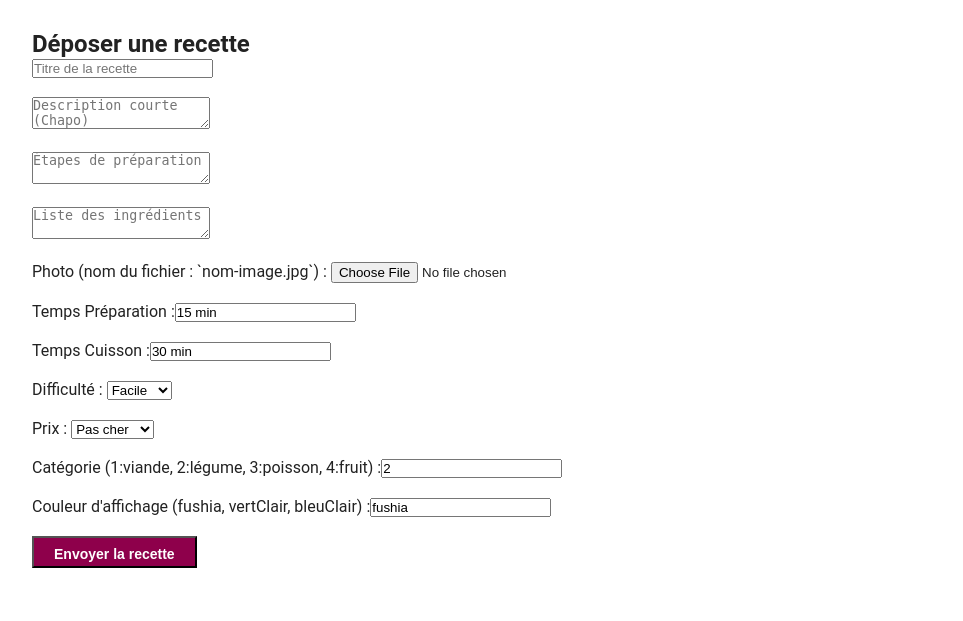
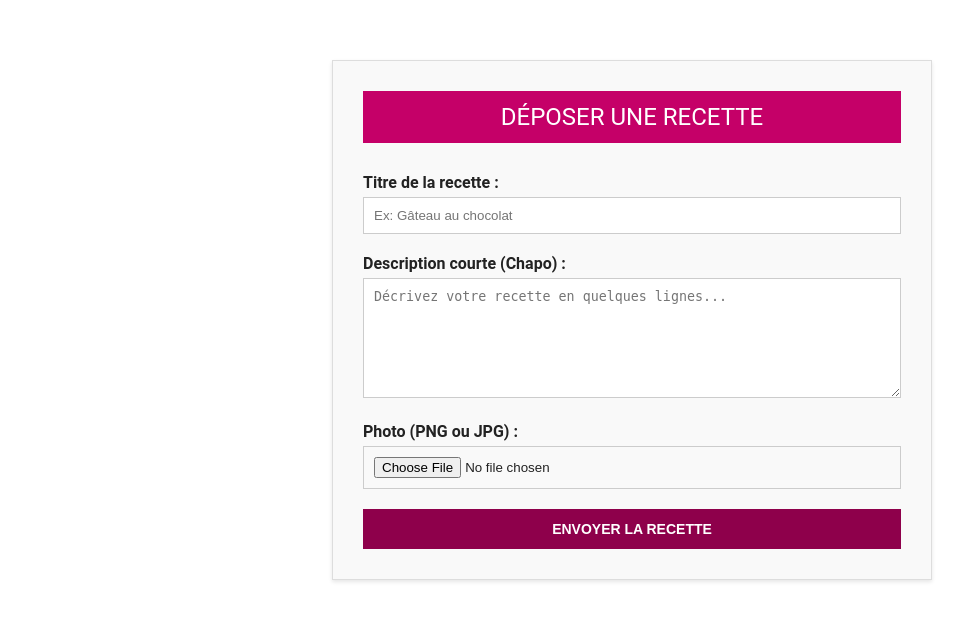
Before and after one commit to Kowayz/Koo2fourchette, a PHP site: page /ajouter_recette.php in a window 1280 px wide. Shown: the top 621 px of the page, without its empty margins (8-971 px from the left). Run offline with PHP 8.4, Linux system fonts and the light colour scheme; the visitor is signed in with stand-in values (Sample User, id 1).

Commit message:
fix correction ajout recette

```diff
--- a/ajouter_recette.php
+++ b/ajouter_recette.php
@@ -3,92 +3,119 @@
 session_start();
 require 'config.php';
 
-// Vérification de la connexion de l'utilisateur (sécurité)
+// Redirection si l'utilisateur n'est pas connecté
 if (!isset($_SESSION['user_id'])) {
     header("Location: connexion.php");
     exit();
 }
-
-// Récupération de l'ID du membre connecté
 $membre_id = $_SESSION['user_id'];
 
 ?>
 <!DOCTYPE html>
 <html>
-<head><link rel="stylesheet" href="style.css"></head>
+<head>
+    <meta charset="UTF-8">
+    <title>Déposer une recette</title>
+    <link rel="stylesheet" href="style.css">
+    <style>
+        /* Styles spécifiques pour centrer et espacer le formulaire */
+        .form-container {
+            max-width: 600px;
+            margin: 30px auto;
+            padding: 30px;
+            background: #f9f9f9;
+            border: 1px solid #ddd;
+            box-shadow: 0 2px 4px rgba(0,0,0,0.1);
+        }
+        .form-container input[type="text"],
+        .form-container textarea,
+        .form-container input[type="file"] {
+            width: 100%;
+            padding: 10px;
+            margin-bottom: 20px;
+            border: 1px solid #ccc;
+            box-sizing: border-box; /* S'assure que le padding n'augmente pas la taille totale */
+        }
+        .form-container textarea {
+            min-height: 120px;
+            resize: vertical;
+        }
+        .form-container label {
+            display: block;
+            margin-bottom: 5px;
+            font-weight: bold;
+            color: var(--couleur-texte);
+        }
+        .btn-deposer {
+            /* Utilise le style existant du fichier style.css */
+            display: inline-block !important;
+            width: 100%;
+            height: 40px;
+            line-height: 40px;
+            text-align: center;
+            border: none;
+            cursor: pointer;
+            text-transform: uppercase;
+        }
+    </style>
+</head>
 <body>
 <div class="content-wrapper">
-    <h2>Déposer une recette</h2>
+    <div class="form-container">
+        <h2 class="section-title" style="text-align:center; margin-bottom: 30px;">Déposer une recette</h2>
+
         <form method="POST" enctype="multipart/form-data">
-        <input type="text" name="titre" placeholder="Titre de la recette" required><br><br>
-        <textarea name="chapo" placeholder="Description courte (Chapo)" required></textarea><br><br>
-        <textarea name="preparation" placeholder="Étapes de préparation" required></textarea><br><br>
-        <textarea name="ingredients" placeholder="Liste des ingrédients" required></textarea><br><br>
 
-        <label>Photo (nom du fichier : `nom-image.jpg`) :</label>
-        <input type="file" name="image" required><br><br>
+            <label for="titre">Titre de la recette :</label>
+            <input type="text" id="titre" name="titre" placeholder="Ex: Gâteau au chocolat" required>
 
-        <label>Temps Préparation :</label><input type="text" name="temps_prep" value="15 min" required><br><br>
-        <label>Temps Cuisson :</label><input type="text" name="temps_cuisson" value="30 min" required><br><br>
-        <label>Difficulté :</label>
-        <select name="difficulte" required>
-            <option value="Facile">Facile</option>
-            <option value="Moyen">Moyen</option>
-            <option value="Difficile">Difficile</option>
-        </select><br><br>
-        <label>Prix :</label>
-        <select name="prix" required>
-            <option value="Pas cher">Pas cher</option>
-            <option value="Abordable">Abordable</option>
-            <option value="Cher">Cher</option>
-        </select><br><br>
-        <label>Catégorie (1:viande, 2:légume, 3:poisson, 4:fruit) :</label><input type="number" name="categorie" value="2" required><br><br>
-        <label>Couleur d'affichage (fushia, vertClair, bleuClair) :</label><input type="text" name="couleur" value="fushia" required><br><br>
+            <label for="chapo">Description courte (Chapo) :</label>
+            <textarea id="chapo" name="chapo" placeholder="Décrivez votre recette en quelques lignes..." required></textarea>
+
+            <label for="image">Photo (PNG ou JPG) :</label>
+            <input type="file" id="image" name="image" accept=".jpg, .jpeg, .png" required>
 
             <button type="submit" class="btn-deposer">Envoyer la recette</button>
         </form>
 
         <?php
         if ($_SERVER['REQUEST_METHOD'] == 'POST' && isset($_FILES['image'])) {
-        // --- Correction: Utilisation de utf8_encode avant l'insertion ---
             $titre = utf8_encode($_POST['titre']);
             $chapo = utf8_encode($_POST['chapo']);
-        $preparation = utf8_encode($_POST['preparation']);
-        $ingredients = utf8_encode($_POST['ingredients']);
-
-        // Champs secondaires
-        $temps_prep = htmlspecialchars($_POST['temps_prep']);
-        $temps_cuisson = htmlspecialchars($_POST['temps_cuisson']);
-        $difficulte = htmlspecialchars($_POST['difficulte']);
-        $prix = htmlspecialchars($_POST['prix']);
-        $categorie = (int)$_POST['categorie'];
-        $couleur = htmlspecialchars($_POST['couleur']);
-        // ------------------------------------------------------------------
 
             $imgName = $_FILES['image']['name'];
+            $imgTmpName = $_FILES['image']['tmp_name'];
+            $imgType = $_FILES['image']['type'];
 
-        // Upload de l'image (chemin corrigé lors de la réponse précédente)
-        if (move_uploaded_file($_FILES['image']['tmp_name'], "photos/recettes/" . $imgName)) {
+            // Vérification simple du type de fichier (JPG ou PNG)
+            $allowed_types = ['image/jpeg', 'image/png'];
+            if (!in_array($imgType, $allowed_types)) {
+                 echo "<p style='color:red; font-weight:bold;'>Erreur : Seuls les formats JPG et PNG sont autorisés.</p>";
+                 exit;
+            }
 
-            // Requête INSERT corrigée pour utiliser tous les champs et l'ID de session
+            // Upload de l'image (chemin corrigé)
+            if (move_uploaded_file($imgTmpName, "photos/recettes/" . $imgName)) {
+
+                // Insertion en base de données avec des valeurs par défaut pour les champs retirés du formulaire
+                // ATTENTION: Ces valeurs sont des valeurs minimales/génériques pour que la BDD ne plante pas.
+                // La catégorie 2 est pour 'légume'
                 $sql = "INSERT INTO recettes (titre, chapo, img, membre, categorie, difficulte, prix, tempsPreparation, tempsCuisson, preparation, ingredient, couleur)
-                    VALUES (?, ?, ?, ?, ?, ?, ?, ?, ?, ?, ?, ?)";
+                        VALUES (?, ?, ?, ?, 2, 'Facile', 'Pas cher', '20 min', '10 min', 'Préparation par défaut.', 'Ingrédients par défaut.', 'fushia')";
 
                 $stmt = $pdo->prepare($sql);
-            if ($stmt->execute([
-                $titre, $chapo, $imgName, $membre_id, $categorie, $difficulte, $prix,
-                $temps_prep, $temps_cuisson, $preparation, $ingredients, $couleur
-            ])) {
-                echo "<p style='color:green; font-weight:bold;'>Recette ajoutée avec succès ! <a href='index.php'>Retour à l'accueil</a></p>";
+                if ($stmt->execute([$titre, $chapo, $imgName, $membre_id])) {
+                    echo "<p style='color:green; font-weight:bold; margin-top: 15px;'>Recette ajoutée avec succès ! <a href='index.php'>Retour à l'accueil</a></p>";
                 } else {
-                 echo "<p style='color:red; font-weight:bold;'>Erreur lors de l'enregistrement en base de données.</p>";
+                     echo "<p style='color:red; font-weight:bold; margin-top: 15px;'>Erreur lors de l'enregistrement en base de données.</p>";
                 }
 
             } else {
-            echo "<p style='color:red; font-weight:bold;'>Erreur lors de l'upload de l'image.</p>";
+                echo "<p style='color:red; font-weight:bold; margin-top: 15px;'>Erreur lors de l'upload de l'image. Vérifiez les permissions du dossier `photos/recettes/`.</p>";
             }
         }
         ?>
     </div>
+</div>
 </body>
 </html>
--- a/index.php
+++ b/index.php
@@ -107,11 +107,10 @@ require_once 'config.php';
                 $bg_color_style = '';
                 $text_color = 'white';
 
-                // --- CORRECTION DES ACCENTS DÉBUT ---
+                // Correction des accents
                 $titre_corrige = utf8_decode($recette['titre']);
                 $chapo_corrige = utf8_decode($recette['chapo']);
                 $prenom_corrige = utf8_decode($recette['prenom']);
-                // --- CORRECTION DES ACCENTS FIN ---
 
                 switch ($couleur_bdd) {
                     case 'vertClair':
```
Lines whose indentation alone changed are shown as unchanged.
